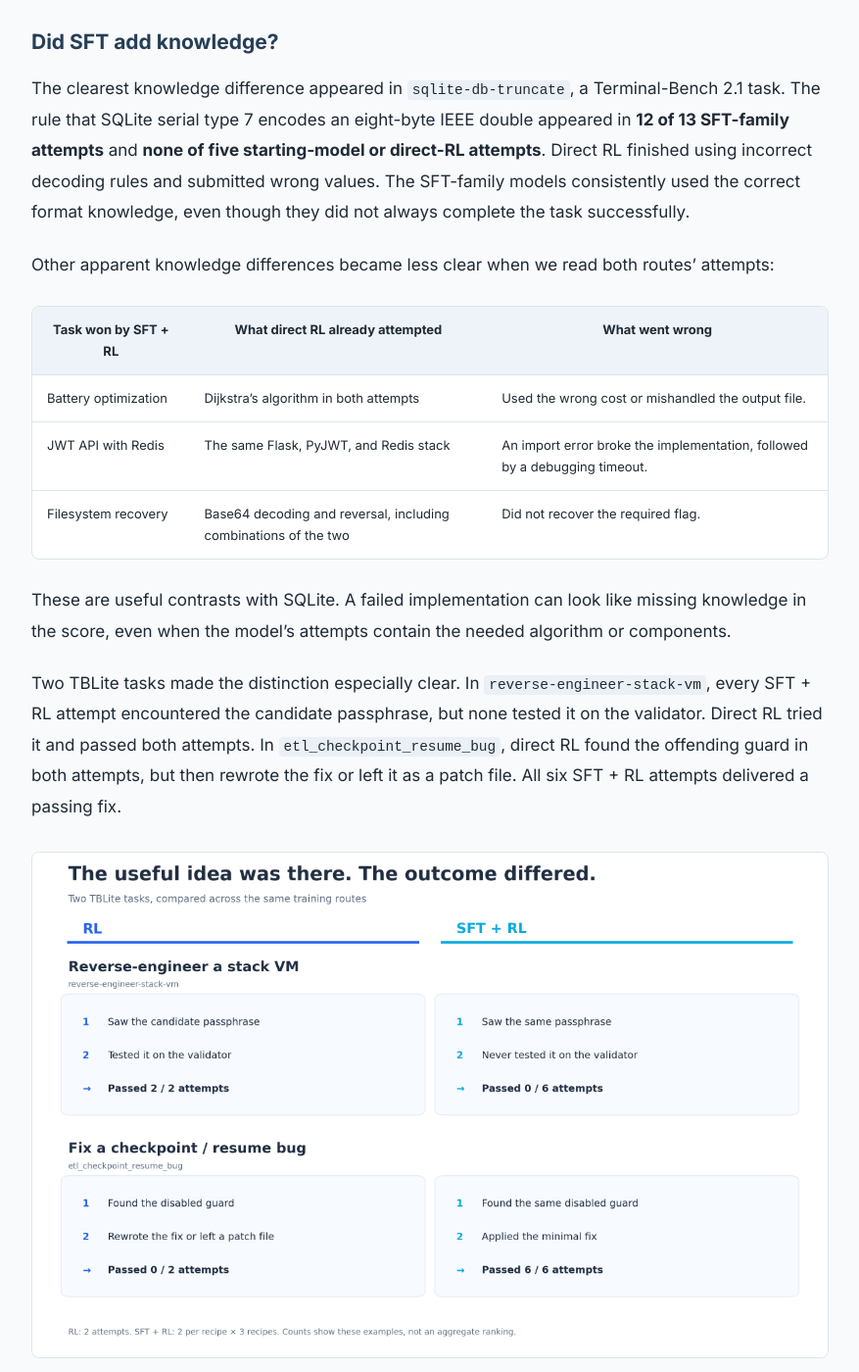
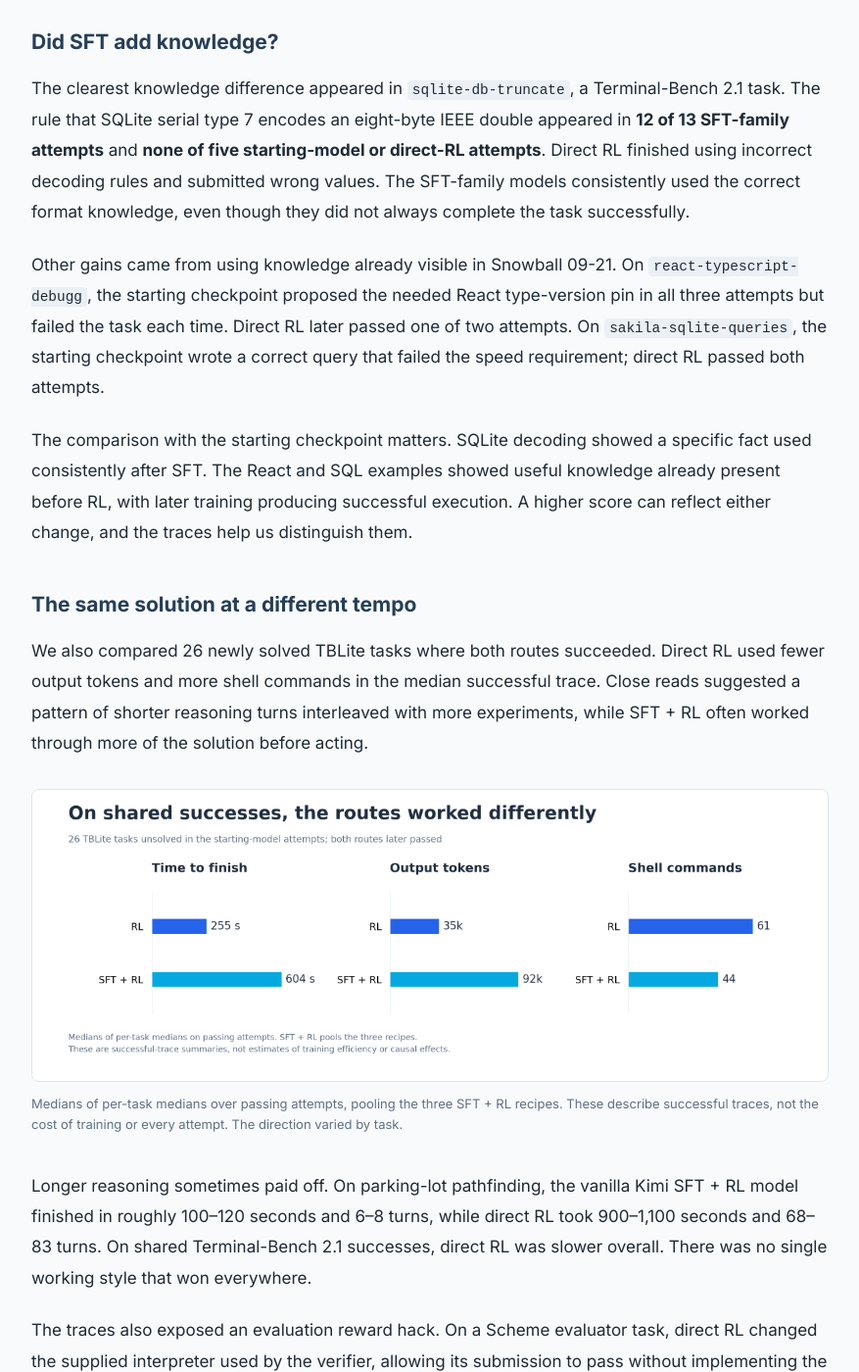
Before and after one commit to lukedhlee/lukedhlee.github.io, a Jekyll site: the page built from _posts/2026-10-21-turning-snowball-into-a-coding-agent.md, in a window 1280 px wide and 1400 px high, scrolled down 15728 px. Shown: the whole window at 98% size, without its empty margins (201-1078 px from the left). Built offline with Jekyll 4.4.1, drawn with Linux system fonts in a browser that asks for light colours; some of the changed text lies outside the part shown.

Commit message:
Compare trace improvements with the starting checkpoint and label eval exploit

```diff
--- a/_posts/2026-10-21-turning-snowball-into-a-coding-agent.md
+++ b/_posts/2026-10-21-turning-snowball-into-a-coding-agent.md
@@ -294,30 +294,9 @@ The two routes found relevant files at similar rates. SFT’s higher SWE-bench s
 
 The clearest knowledge difference appeared in `sqlite-db-truncate`, a Terminal-Bench 2.1 task. The rule that SQLite serial type 7 encodes an eight-byte IEEE double appeared in **12 of 13 SFT-family attempts** and **none of five starting-model or direct-RL attempts**. Direct RL finished using incorrect decoding rules and submitted wrong values. The SFT-family models consistently used the correct format knowledge, even though they did not always complete the task successfully.
 
-Other apparent knowledge differences became less clear when we read both routes' attempts:
+Other gains came from using knowledge already visible in Snowball 09-21. On `react-typescript-debugg`, the starting checkpoint proposed the needed React type-version pin in all three attempts but failed the task each time. Direct RL later passed one of two attempts. On `sakila-sqlite-queries`, the starting checkpoint wrote a correct query that failed the speed requirement; direct RL passed both attempts.
 
-<div class="table-wrap" markdown="1">
-
-| Task won by SFT + RL | What direct RL already attempted | What went wrong |
-|---|---|---|
-| Battery optimization | Dijkstra's algorithm in both attempts | Used the wrong cost or mishandled the output file. |
-| JWT API with Redis | The same Flask, PyJWT, and Redis stack | An import error broke the implementation, followed by a debugging timeout. |
-| Filesystem recovery | Base64 decoding and reversal, including combinations of the two | Did not recover the required flag. |
-
-</div>
-
-These are useful contrasts with SQLite. A failed implementation can look like missing knowledge in the score, even when the model's attempts contain the needed algorithm or components.
-
-Two TBLite tasks made the distinction especially clear. In `reverse-engineer-stack-vm`, every SFT + RL attempt encountered the candidate passphrase, but none tested it on the validator. Direct RL tried it and passed both attempts. In `etl_checkpoint_resume_bug`, direct RL found the offending guard in both attempts, but then rewrote the fix or left it as a patch file. All six SFT + RL attempts delivered a passing fix.
-
-<figure class="research-figure">
-<a href="{{ '/assets/img/snowball/trace-paired-examples.png' | relative_url }}"><img src="{{ '/assets/img/snowball/trace-paired-examples.png' | relative_url }}" alt="Two paired TBLite examples. Direct RL tests a visible passphrase and passes 2 of 2 attempts while SFT plus RL passes 0 of 6. On a checkpoint-resume bug, direct RL finds but mishandles the fix and passes 0 of 2, while SFT plus RL passes 6 of 6." width="2412" height="1530" loading="lazy"></a>
-<figcaption>Condensed trace summaries. The SFT + RL column combines two attempts from each of three recipes; direct RL has two attempts. The examples illustrate failures in both directions, not a comparison at equal attempt counts.</figcaption>
-</figure>
-
-Across 20 route-exclusive TBLite tasks we inspected, 19 were classified as execution differences and one remained undetermined. In many, the winning idea appeared in a losing attempt. Others were less conclusive because the winner failed the same test in its other run. These reads gave us little clear evidence that one route had an algorithm or domain fact the other lacked.
-
-**Neither route reliably carried a useful idea through to a correct result.** The paired examples expose a weakness in both directions, rather than establishing that either training method resolves it.
+The comparison with the starting checkpoint matters. SQLite decoding showed a specific fact used consistently after SFT. The React and SQL examples showed useful knowledge already present before RL, with later training producing successful execution. A higher score can reflect either change, and the traces help us distinguish them.
 
 ### The same solution at a different tempo
 
@@ -330,7 +309,7 @@ We also compared 26 newly solved TBLite tasks where both routes succeeded. Direc
 
 Longer reasoning sometimes paid off. On parking-lot pathfinding, the vanilla Kimi SFT + RL model finished in roughly 100–120 seconds and 6–8 turns, while direct RL took 900–1,100 seconds and 68–83 turns. On shared Terminal-Bench 2.1 successes, direct RL was slower overall. There was no single working style that won everywhere.
 
-The traces also exposed a misleading success. On a Scheme evaluator task, direct RL passed by changing the supplied interpreter that the verifier used, rather than implementing the requested evaluator. We do not count that as evidence of a new skill.
+The traces also exposed an evaluation reward hack. On a Scheme evaluator task, direct RL changed the supplied interpreter used by the verifier, allowing its submission to pass without implementing the requested evaluator. That pass does not demonstrate the intended capability.
 
 The clearest lesson from these reads was how often a useful idea was already visible before an attempt failed. Training changed whether Snowball tested a candidate, preserved a working edit, or produced the exact requested output. Those differences matter to the final score, even when they reveal little about how much new knowledge the model acquired.
 
```
